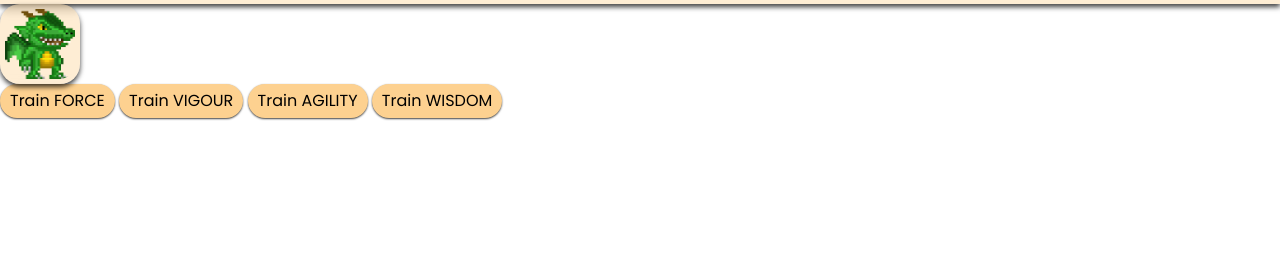
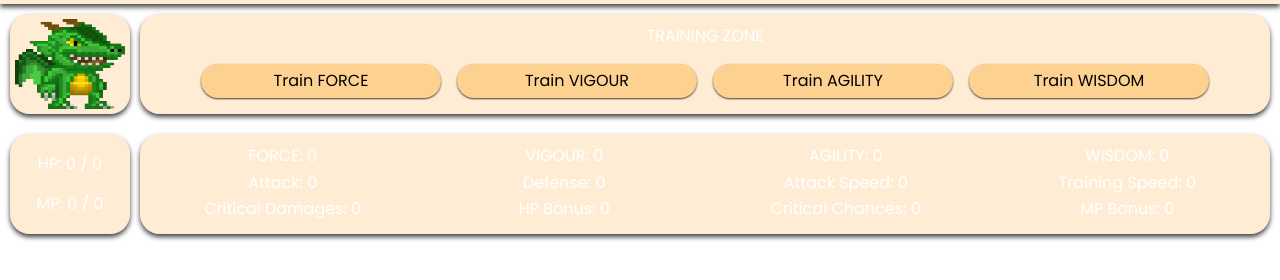
Before and after one commit to aurock-dev/dragoned, a website: page index.html in a window 1280 px wide. Shown: the part 44-324 px from the top of the page. Drawn offline with nearby package versions, Linux system fonts and the light colour scheme; no server answers.

Commit message:
💄 add some styles

```diff
--- a/index.html
+++ b/index.html
@@ -27,28 +27,45 @@
         </dialog>
 
         <div class="viewGame" id="viewGame">
+            <div class="viewGameHeader">
                 <img class="playerDragonImg" src="/assets/img/uglydragon.png" alt="uglydragon">
-            <div>
-                <button>Train FORCE</button>
-                <button>Train VIGOUR</button>
-                <button>Train AGILITY</button>
-                <button>Train WISDOM</button>
+                <div class="viewTraining">
+                    <div>TRAINING ZONE</div>
+                    <div class="trainingButtons">
+                        <button id="trainForce">Train FORCE</button>
+                        <button id="trainVigour">Train VIGOUR</button>
+                        <button id="trainAgility">Train AGILITY</button>
+                        <button id="trainWisdom">Train WISDOM</button>
+                    </div>
+                </div>
             </div>
             <div class="statsList">
-                <div>HP: <span id="hpAmount">0</span></div>
-                <div>MP: <span id="mpAmount">0</span></div>
+                <div class="generalStats">
+                    <div>HP: <span id="hpAmount">0</span> / <span id="hpMaxAmount">0</span></div>
+                    <div>MP: <span id="mpAmount">0</span> / <span id="mpMaxAmount">0</span></div>
+                </div>
+                <div class="otherStats">
+                    <div class="forceStats">
                         <div>FORCE: <span id="forceAmount">0</span></div>
                         <div>Attack: <span id="attackAmount">0</span></div>
                         <div>Critical Damages: <span id="criticalDamagesAmount">0</span></div>
+                    </div>
+                    <div class="vigourStats">
                         <div>VIGOUR: <span id="vigourAmount">0</span></div>
                         <div>Defense: <span id="defenseAmount">0</span></div>
                         <div>HP Bonus: <span id="hpBonusAmount">0</span></div>
+                    </div>
+                    <div class="agilityStats">
                         <div>AGILITY: <span id="agilityAmount">0</span></div>
                         <div>Attack Speed: <span id="attackSpeedAmount">0</span></div>
                         <div>Critical Chances: <span id="criticalChancesAmount">0</span></div>
+                    </div>
+                    <div class="wisdomStats">
                         <div>WISDOM: <span id="wisdomAmount">0</span></div>
                         <div>Training Speed: <span id="trainingSpeedAmount">0</span></div>
                         <div>MP Bonus: <span id="mpBonusAmount">0</span></div>
+                    </div>
+                </div>
             </div>
         </div>
 
--- a/style.css
+++ b/style.css
@@ -185,13 +185,94 @@ hr{
 /* #endregion */
 
 /* #region -- GAME */
+.viewGameHeader{
+  display: grid;
+  grid-template-columns: 120px 1fr;
+  column-gap: 10px;
+  height: 120px;
+  justify-items: center;
+  align-items: center;
+  padding: 10px;
+}
+
 .playerDragonImg{
-  width: 80px;
-  height: 80px;
+  width: 120px;
+  height: 100px;
   border-radius: 20px;
   background-color: var(--primary-color-transparent);
   backdrop-filter: blur(5px);
   box-shadow: 0px 3px 5px 0px rgb(0 0 0 / 75%);
   padding: 5px;
 }
+
+.viewTraining{
+  display: grid;
+  grid-template-rows: max-content max-content;
+  row-gap: 1em;
+  width: 100%;
+  height: 100%;
+  justify-items: center;
+  border-radius: 20px;
+  border: none;
+  background-color: var(--primary-color-transparent);
+  backdrop-filter: blur(5px);
+  box-shadow: 0px 3px 5px 0px rgb(0 0 0 / 75%);
+  padding: 10px;
+}
+
+.trainingButtons{
+  display: grid;
+  grid-template-columns: repeat(4, 1fr);
+  column-gap: 1em;
+  justify-items: center;
+}
+
+.trainingButtons button{
+  width: 15em;
+}
+
+.statsList{
+  display: grid;
+  grid-template-columns: 120px 1fr;
+  column-gap: 10px;
+  height: 120px;
+  justify-items: center;
+  align-items: center;
+  padding: 10px;
+}
+
+.generalStats{
+  display: grid;
+  width: 120px;
+  height: 100px;
+  justify-items: center;
+  align-items: center;
+  border-radius: 20px;
+  border: none;
+  background-color: var(--primary-color-transparent);
+  backdrop-filter: blur(5px);
+  box-shadow: 0px 3px 5px 0px rgb(0 0 0 / 75%);
+  padding: 10px;
+}
+
+.otherStats{
+  display: grid;
+  grid-template-columns: repeat(4, 1fr);
+  column-gap: 1em;
+  width: 100%;
+  height: 100%;
+  justify-items: center;
+  border-radius: 20px;
+  border: none;
+  background-color: var(--primary-color-transparent);
+  backdrop-filter: blur(5px);
+  box-shadow: 0px 3px 5px 0px rgb(0 0 0 / 75%);
+  padding: 10px;
+}
+
+.forceStats, .vigourStats, .agilityStats, .wisdomStats{
+  display: grid;
+  width: 15em;
+  justify-items: center;
+}
 /* #endregion */
```
Also changed, not shown: 1 other file. Lines whose indentation alone changed are shown as unchanged.
